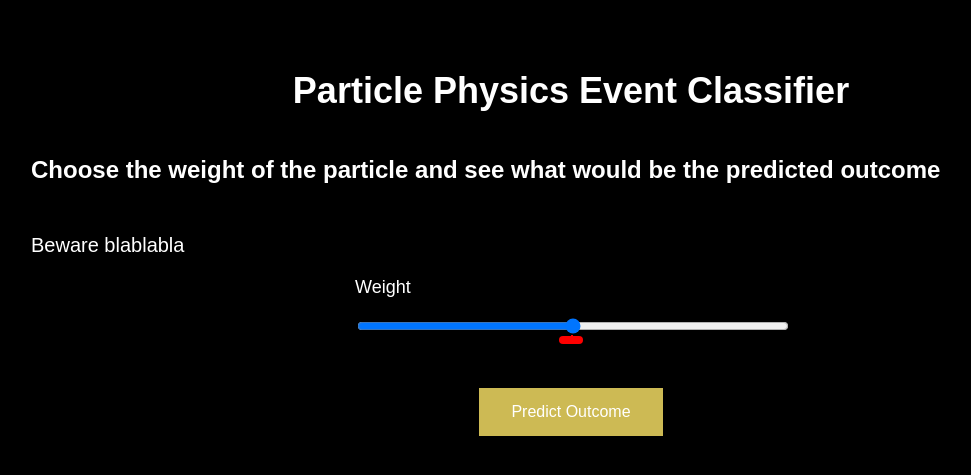
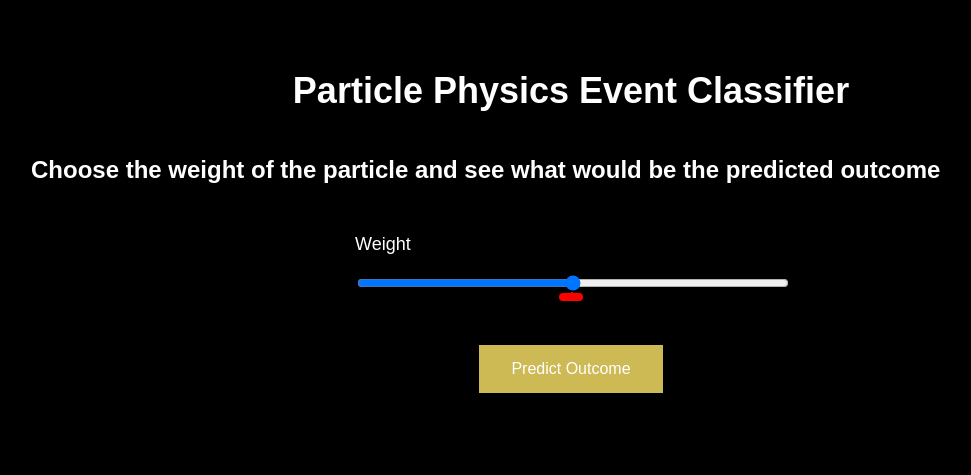
Before and after one commit to aguamelsu/particle-collision-classification, a Flask app: page / in a window 1280 px wide. Shown: the top 475 px of the page, without its empty margins (119-1090 px from the left). Run offline with Flask 3, Linux system fonts and the light colour scheme; parts of the project's set-up code (start-up, migrations or seed data) failed here and were passed over.

Commit message:
Remove description

```diff
--- a/src/templates/index.html
+++ b/src/templates/index.html
@@ -9,7 +9,6 @@
 <body>
     <h1>Particle Physics Event Classifier</h1>
     <h2>Choose the weight of the particle and see what would be the predicted outcome</h2>
-    <p>Beware blablabla</p>
 
     <form action="{{ url_for('prediction') }}" method="POST">
         <p class="names">Weight</p>
```
